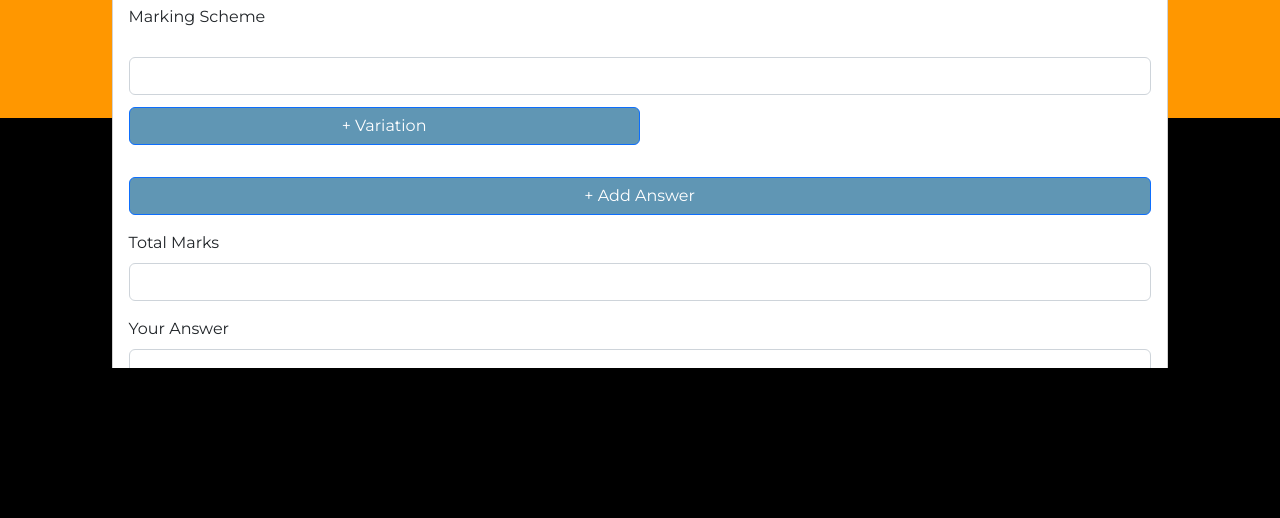
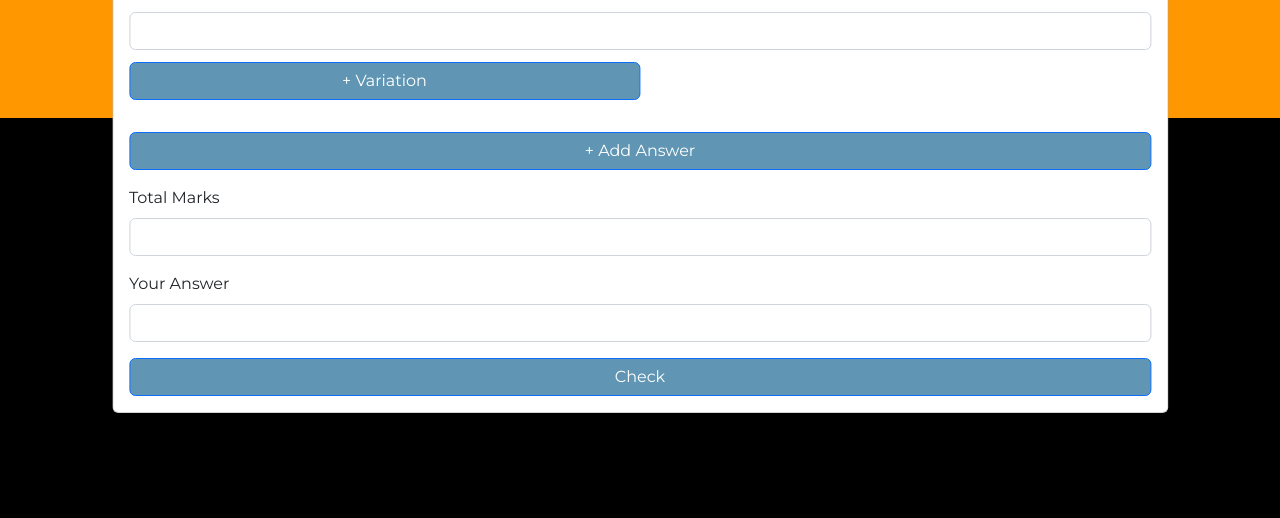
Before and after one commit to md-anas-mohsen/intellicheck-backend, a website: page views/playground.html in a window 1280 px wide. Shown: the part 282-800 px from the top of the page. Drawn offline with nearby package versions, Linux system fonts and the light colour scheme.

Commit message:
fix: wepage styling

```diff
--- a/views/playground.html
+++ b/views/playground.html
@@ -62,7 +62,7 @@
         left: 50%;
         transform: translate(-50%, -50%);
         width: 99vw;
-        max-height: 500px;
+        max-height: 700px;
         overflow-y: scroll;
         -ms-overflow-style: none; /* IE and Edge */
         scrollbar-width: none; /* Firefox */
```
Also changed, not shown: views/sampleAssessment.html (+1 -1 lines).
